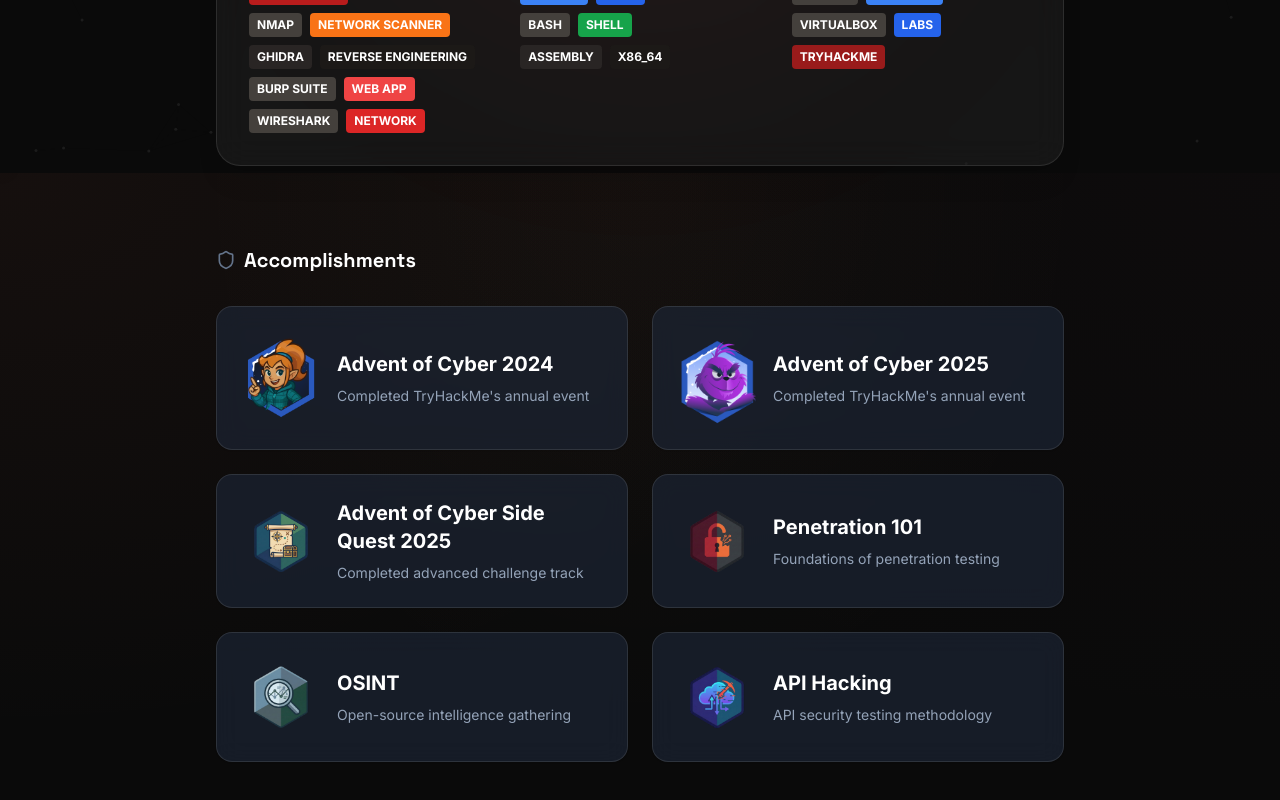
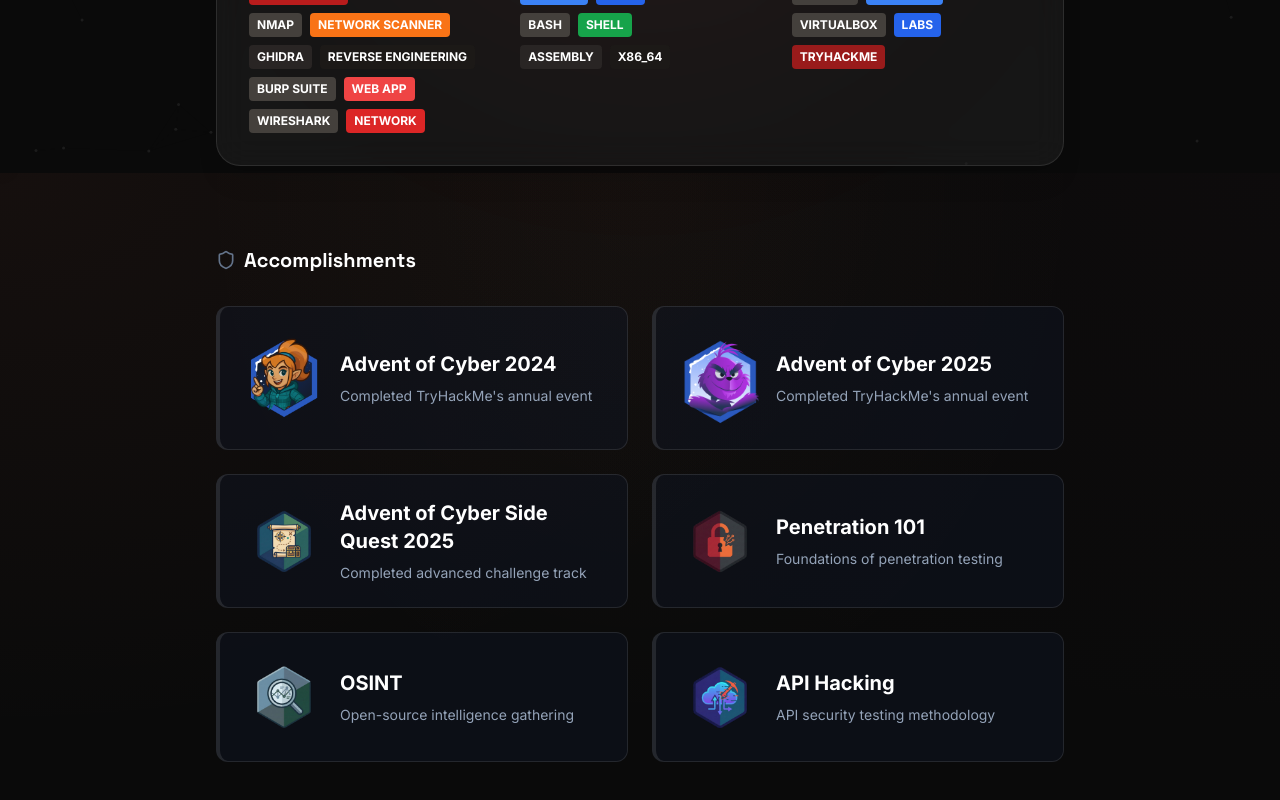
Before and after one commit to id-root/portfolio, a Next.js app: page /about in a window 1280 px wide. Shown: the part 627-1427 px from the top of the page. Built offline with nearby package versions, Linux system fonts and the light colour scheme.

Commit message:
Update page.tsx

```diff
--- a/src/app/about/page.tsx
+++ b/src/app/about/page.tsx
@@ -1,6 +1,7 @@
 import { Navbar } from "@/components/navbar";
 import { Shield } from "lucide-react";
-import Image from "next/image"; // Import the Next.js Image component
+import Image from "next/image";
+import { HoloCard } from "@/components/ui/holo-card";
 
 export default function AboutPage() {
     return (
@@ -128,7 +129,8 @@
                     </h3>
 
                     <div className="grid md:grid-cols-2 gap-6">
-                        <div className="glass-card p-6 rounded-2xl border-l-4 border-red-500 flex items-center gap-4">
+                        <HoloCard className="rounded-2xl border-l-4 border-red-500 p-6">
+                            <div className="flex items-center gap-4 h-full">
                                 <Image
                                     src="/badges/aoc2024.png"
                                     alt="Advent of Cyber 2024"
@@ -142,8 +144,10 @@
                                     <div className="text-sm text-stone-600 dark:text-slate-400">Completed TryHackMe&apos;s annual event</div>
                                 </div>
                             </div>
+                        </HoloCard>
 
-                        <div className="glass-card p-6 rounded-2xl border-l-4 border-red-500 flex items-center gap-4">
+                        <HoloCard className="rounded-2xl border-l-4 border-red-500 p-6">
+                            <div className="flex items-center gap-4 h-full">
                                 <Image
                                     src="/badges/aoc2025.png"
                                     alt="Advent of Cyber 2025"
@@ -157,8 +161,10 @@
                                     <div className="text-sm text-stone-600 dark:text-slate-400">Completed TryHackMe&apos;s annual event</div>
                                 </div>
                             </div>
+                        </HoloCard>
 
-                        <div className="glass-card p-6 rounded-2xl border-l-4 border-red-500 flex items-center gap-4">
+                        <HoloCard className="rounded-2xl border-l-4 border-red-500 p-6">
+                            <div className="flex items-center gap-4 h-full">
                                 <Image
                                     src="/badges/sidequest.png"
                                     alt="Side Quest 2025"
@@ -172,8 +178,10 @@
                                     <div className="text-sm text-stone-600 dark:text-slate-400">Completed advanced challenge track</div>
                                 </div>
                             </div>
+                        </HoloCard>
 
-                        <div className="glass-card p-6 rounded-2xl border-l-4 border-red-500 flex items-center gap-4">
+                        <HoloCard className="rounded-2xl border-l-4 border-red-500 p-6">
+                            <div className="flex items-center gap-4 h-full">
                                 <Image
                                     src="/badges/pentest101.png"
                                     alt="Penetration 101"
@@ -187,8 +195,10 @@
                                     <div className="text-sm text-stone-600 dark:text-slate-400">Foundations of penetration testing</div>
                                 </div>
                             </div>
+                        </HoloCard>
 
-                        <div className="glass-card p-6 rounded-2xl border-l-4 border-red-500 flex items-center gap-4">
+                        <HoloCard className="rounded-2xl border-l-4 border-red-500 p-6">
+                            <div className="flex items-center gap-4 h-full">
                                 <Image
                                     src="/badges/osint.png"
                                     alt="OSINT Course"
@@ -202,8 +212,10 @@
                                     <div className="text-sm text-stone-600 dark:text-slate-400">Open-source intelligence gathering</div>
                                 </div>
                             </div>
+                        </HoloCard>
 
-                        <div className="glass-card p-6 rounded-2xl border-l-4 border-red-500 flex items-center gap-4">
+                        <HoloCard className="rounded-2xl border-l-4 border-red-500 p-6">
+                            <div className="flex items-center gap-4 h-full">
                                 <Image
                                     src="/badges/apihacking.png"
                                     alt="API Hacking"
@@ -217,6 +229,7 @@
                                     <div className="text-sm text-stone-600 dark:text-slate-400">API security testing methodology</div>
                                 </div>
                             </div>
+                        </HoloCard>
                     </div>
                 </section>
 
```
Lines whose indentation alone changed are shown as unchanged.
